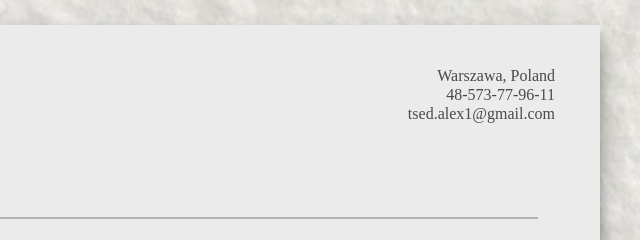
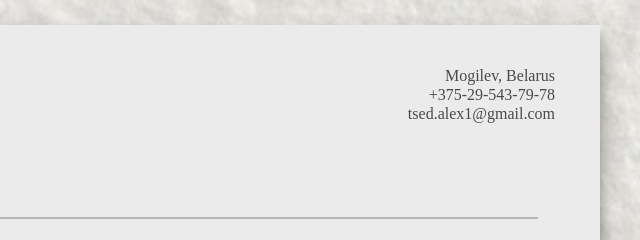
Before and after one commit to tsed-alex/my-cv, a website: page index.html in a window 1280 px wide. Shown: the top 240 px of the page, 640-1280 px from the left. Drawn offline with Linux system fonts and the light colour scheme; files whose address does not match are found by name.

Commit message:
update 15.01.2025

```diff
--- a/index.html
+++ b/index.html
@@ -28,8 +28,8 @@
           </div>
           <div class="charter__right-content">
             <ul class="contact-info">
-              <li>Warszawa, Poland</li>
-              <li>48-573-77-96-11</li>
+              <li>Mogilev, Belarus</li>
+              <li>+375-29-543-79-78</li>
               <li>tsed.alex1@gmail.com</li>
             </ul>
           </div>
```
